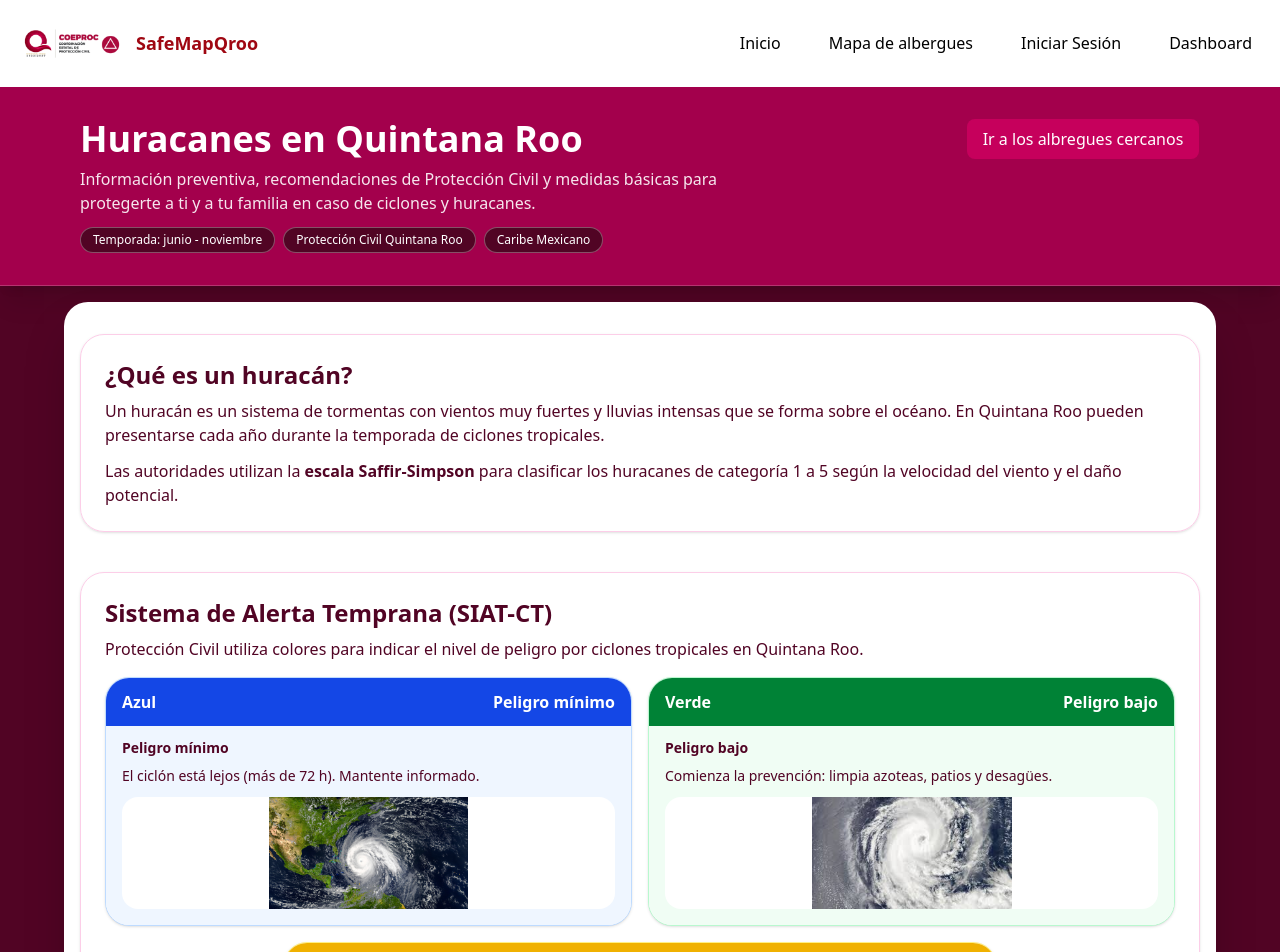
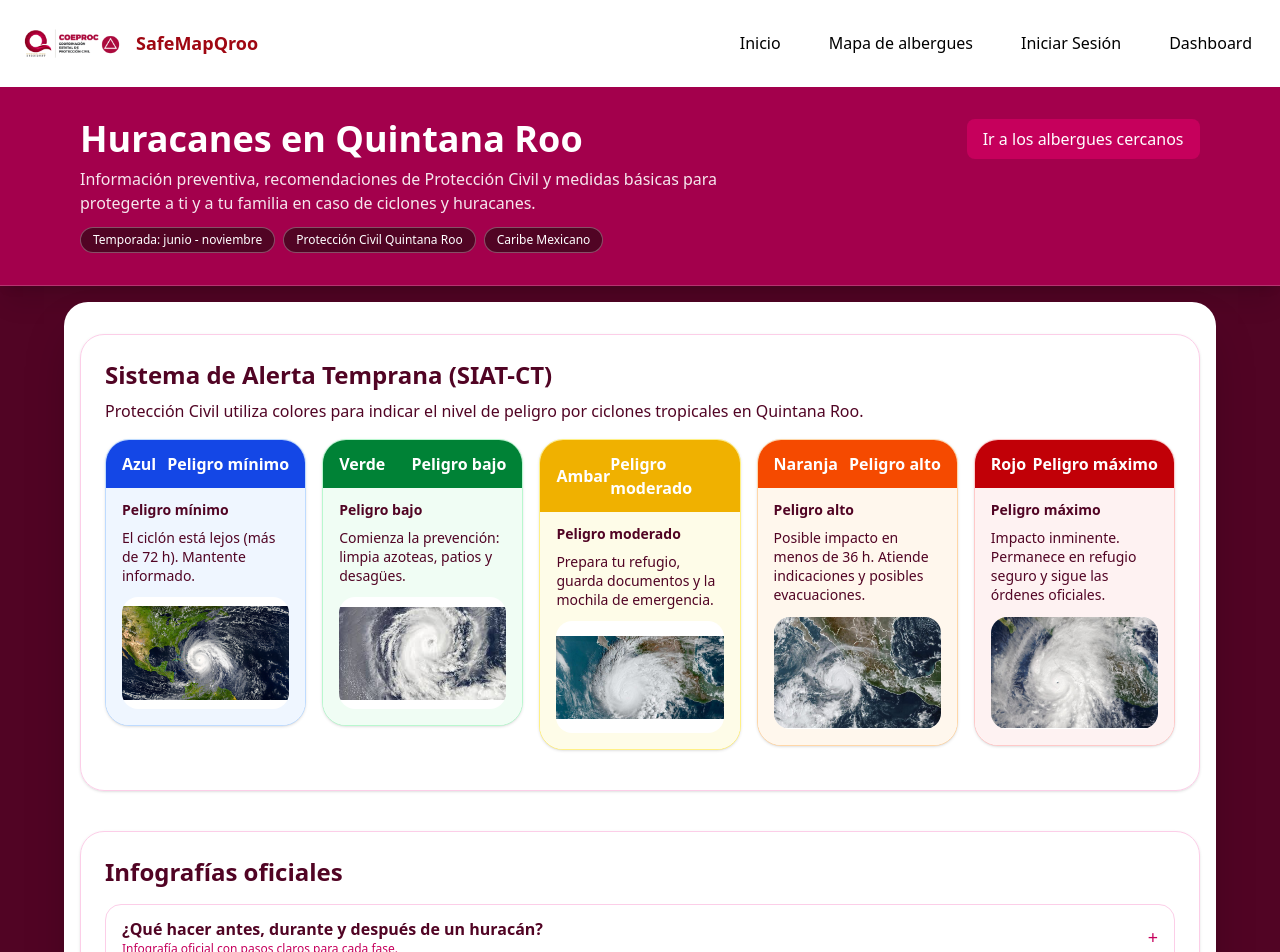
Before and after one commit to YondaimeMex/SafeMapQroo, a React (Vite) app: page /info in a window 1280 px wide. Shown: the top 952 px of the page. Built offline with nearby package versions, Linux system fonts and the light colour scheme.

Commit message:
Se realizo cambios en la información, y el button

```diff
--- a/src/componets/LocateButton.jsx
+++ b/src/componets/LocateButton.jsx
@@ -28,8 +28,8 @@ export default function LocateButton() {
     L.marker(userLatLng, {
       icon: L.icon({
         iconUrl: "src/assets/UserIconLocation.png",
-        iconSize: [40, 40],
-        iconAnchor: [20, 40],
+        iconSize: [50, 50],
+        iconAnchor: [50, 50],
       }),
     }).addTo(map);
 
--- a/src/pages/Information.jsx
+++ b/src/pages/Information.jsx
@@ -86,7 +86,7 @@ export default function Information() {
     img: "/src/assets/cat2.jpg",
   },
   {
-    colorName: "Amarillo",
+    colorName: "Ambar",
     danger: "Peligro moderado",
     desc: "Prepara tu refugio, guarda documentos y la mochila de emergencia.",
     barClass: "bg-yellow-500",
@@ -137,10 +137,11 @@ export default function Information() {
           <div className="flex">
               <h1 className="text-4xl font-extrabold">Huracanes en Quintana Roo</h1>
               <Link
-            className="ml-96 bg-pink-700 text-white px-4 py-2 rounded-lg hover:bg-pink-800"
+            className="ml-96 bg-pink-700 text-white px-4 py-2 rounded-lg hover:bg-white hover:text-pink-950"
             to={"/home"}
             >
-            Ir a los albregues cercanos
+
+            Ir a los albergues cercanos
           </Link>
           </div>
           <p className="text-white/90 mt-2 max-w-2xl">
@@ -158,20 +159,6 @@ export default function Information() {
 
       {/* MAIN*/}
       <main className="max-w-6xl mx-auto px-4 py-8 space-y-10 bg-white text-pink-950 rounded-t-3xl shadow-2xl mt-4">
-        {/* ¿Qué es un huracán? */}
-        <section className="border border-pink-200 rounded-3xl p-6 shadow-sm">
-          <h2 className="text-2xl font-bold mb-2">¿Qué es un huracán?</h2>
-          <p className="text-sm md:text-base mb-3">
-            Un huracán es un sistema de tormentas con vientos muy fuertes y lluvias
-            intensas que se forma sobre el océano. En Quintana Roo pueden presentarse
-            cada año durante la temporada de ciclones tropicales.
-          </p>
-          <p className="text-sm md:text-base">
-            Las autoridades utilizan la <strong>escala Saffir-Simpson</strong> para
-            clasificar los huracanes de categoría 1 a 5 según la velocidad del viento y
-            el daño potencial.
-          </p>
-        </section>
 
         {/* SISTEMA DE ALERTA TEMPRANA */}
         <section className="border border-pink-200 rounded-3xl p-6 shadow-sm">
@@ -183,27 +170,41 @@ export default function Information() {
         ciclones tropicales en Quintana Roo.
         </p>
 
+        {/* Contenedor flex para alinear todos los divs horizontalmente */}
 
-          <div className="grid md:grid-cols-2 gap-4 mb-4">
-            {alertLevels.slice(0, 2).map((level) => (
-              <AlertLevelCard key={level.colorName} level={level} />
+    {/* Contenedor grid con 1 fila y 5 columnas */}
+      <div className="grid grid-cols-5 gap-4 mb-4">
+      {alertLevels.slice(0, 5).map((level) => (
+      <div key={level.colorName} className="text-xs w-full">
+        <AlertLevelCard level={level} />
+      </div>
     ))}
       </div>
 
-          <div className="flex justify-center mb-4">
-            <div className="w-full md:w-2/3">
+        {/* Segundo grupo de AlertLevelCard
+        <div className="w-1/4 sm:w-1/3 md:w-1/4">
         <AlertLevelCard level={alertLevels[2]} />
         </div>
+        </div>*/}
+
+        {/* Segundo contenedor flex para los siguientes elementos */}
+        {/*<div className="flex gap-4">
+        {alertLevels.slice(3).map((level) => (
+        <div key={level.colorName} className="w-1/4 sm:w-1/3 md:w-1/4">
+        <AlertLevelCard level={level} />
         </div>
-
-          <div className="grid md:grid-cols-2 gap-4">
-            {alertLevels.slice(3).map((level) => (
-              <AlertLevelCard key={level.colorName} level={level} />
         ))}
-          </div>
+        </div>*/}
+        </section>
+         {/* INFOGRAFÍAS OFICIALES */}
+        <section className="border border-pink-200 rounded-3xl p-6 shadow-sm">
+          <h2 className="text-2xl font-bold mb-4">Infografías oficiales</h2>
+          <InfographicsAccordion items={infographics} />
         </section>
 
-        {/* CARRUSEL DE IMÁGENES */}
+
+
+        {/* CARRUSEL DE IMÁGENES
         <section className="space-y-3">
           <h2 className="text-xl md:text-2xl font-bold">Imágenes de Quintana Roo</h2>
 
@@ -261,11 +262,6 @@ export default function Information() {
 
         </section>
 
-        {/* INFOGRAFÍAS OFICIALES */}
-        <section className="border border-pink-200 rounded-3xl p-6 shadow-sm">
-          <h2 className="text-2xl font-bold mb-4">Infografías oficiales</h2>
-          <InfographicsAccordion items={infographics} />
-        </section>
 
         {/* AVISO */}
         <section className="bg-pink-50 border border-pink-300 rounded-3xl p-5">
```
Lines whose indentation alone changed are shown as unchanged.
